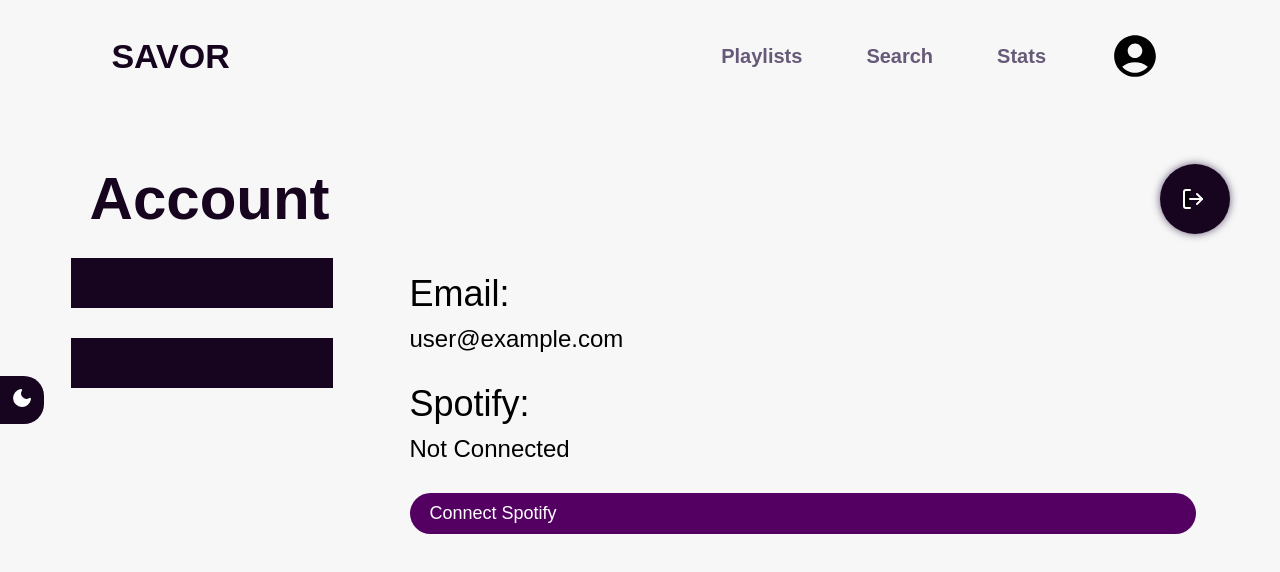
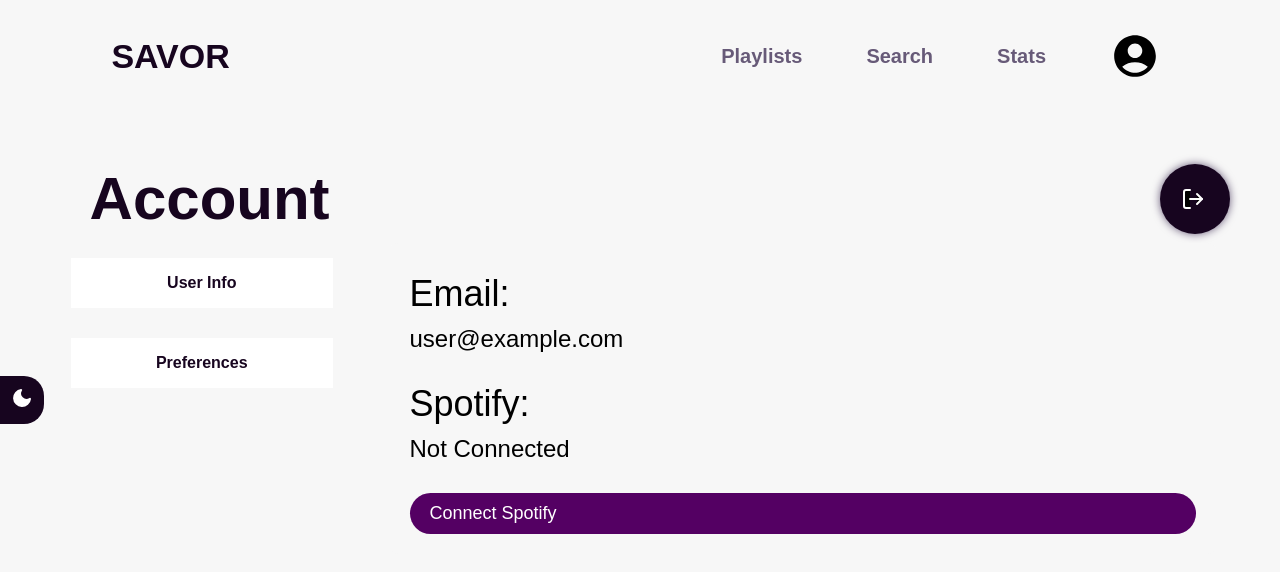
Before and after one commit to KevinYu3214/Savor, a React (Vite) app: page /account in a window 1280 px wide. Shown: the top 572 px of the page. Built offline with nearby package versions, Linux system fonts and the light colour scheme; no server answers; the database is empty; sample sign-in values are in the browser's storage.

Commit message:
fixing color

```diff
--- a/src/global_styles/Account.scss
+++ b/src/global_styles/Account.scss
@@ -140,7 +140,7 @@ $syne-font: "Syne", sans-serif;
         color: $darkest-purple;
     }
     .page_selector {
-        background-color: $darkest-purple;
+        background-color: $white;
         &__text {
             color: $white;
         }
```
